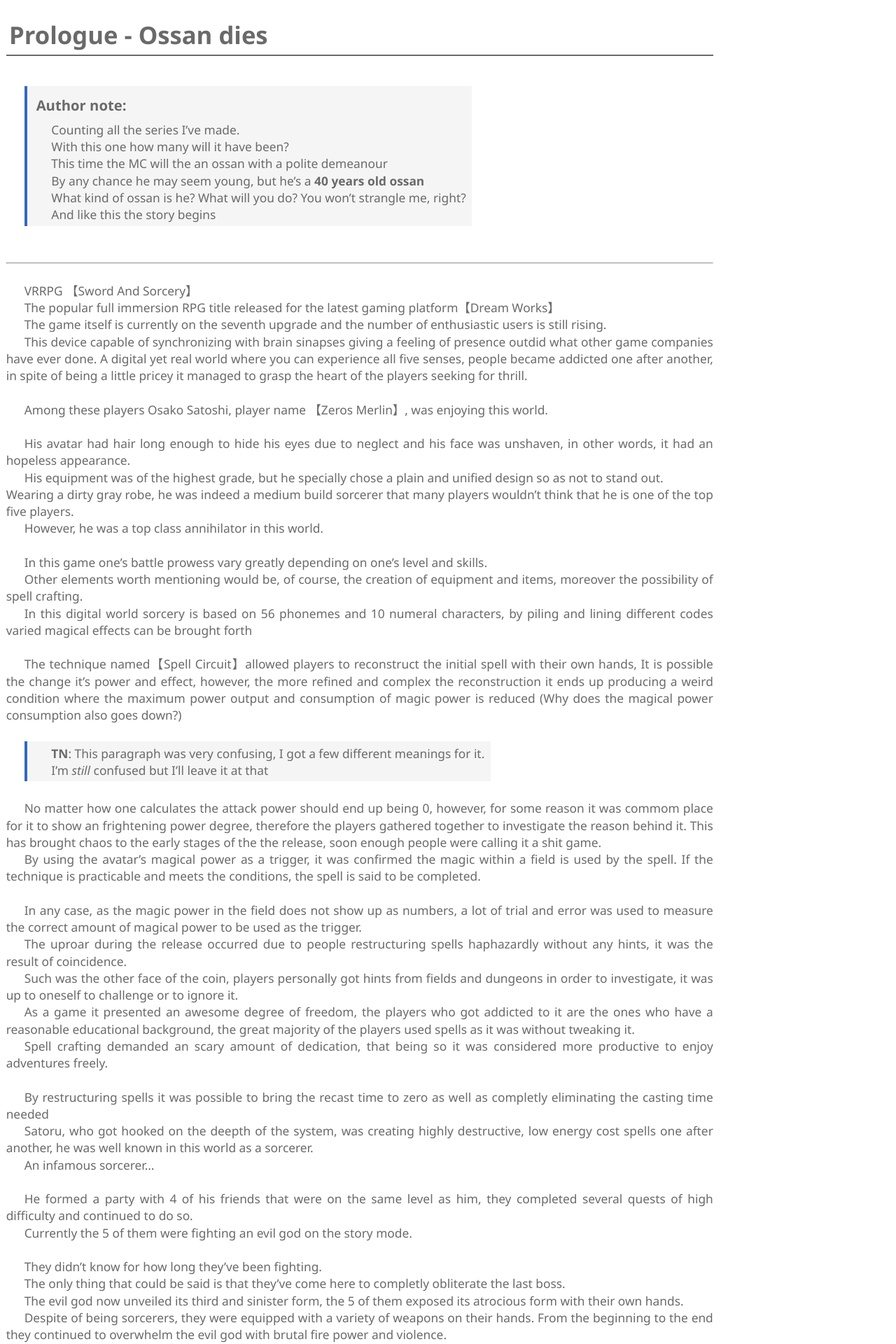
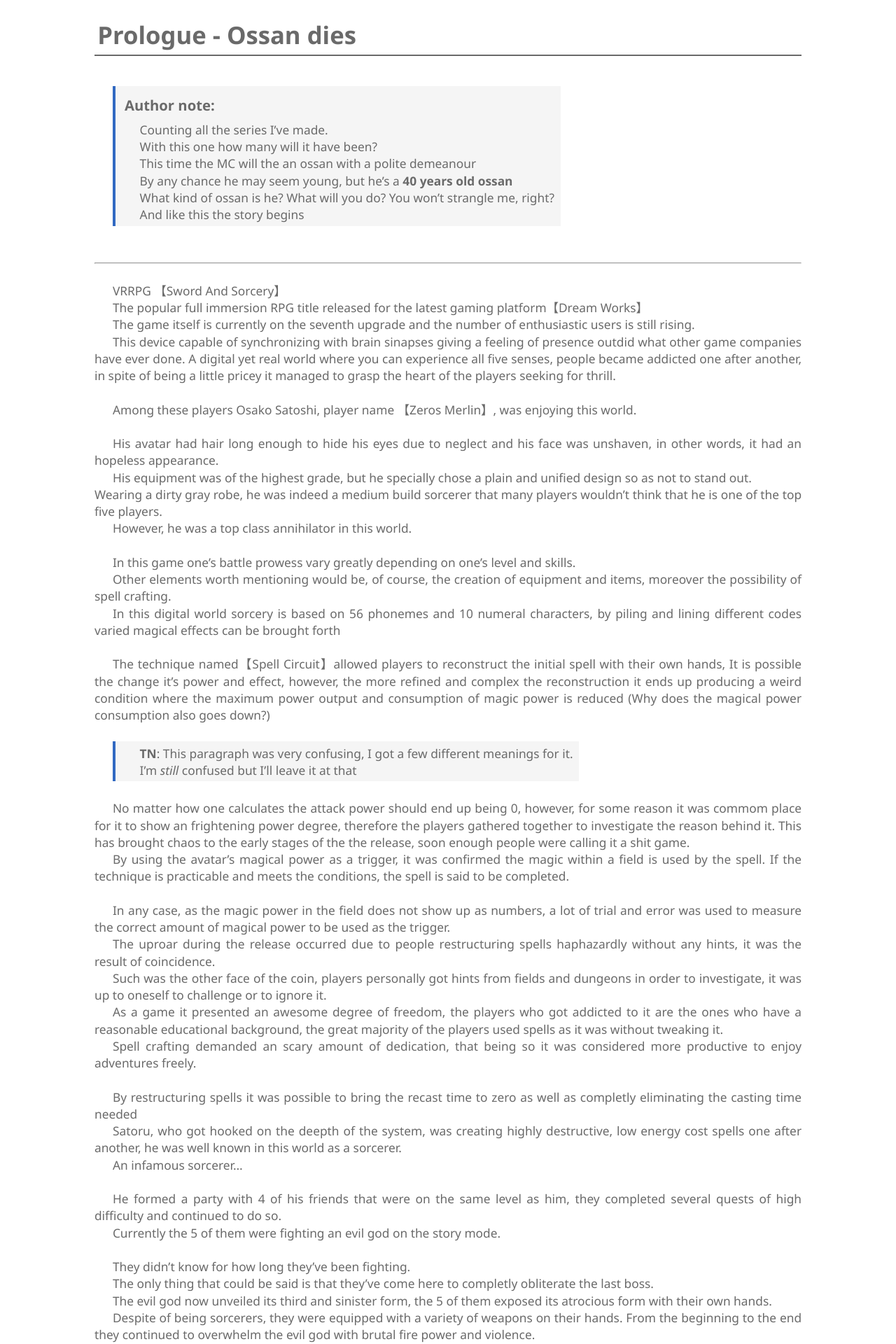
Before and after one commit to JoaoSilveira/arafoo, a Jekyll site: the page built from _chapters/0.md, in a window 1280 px wide. Shown: the top 1920 px of the page at 70% size. Built offline with Jekyll 4.4.1, drawn with Linux system fonts in a browser that asks for light colours.

Commit message:
update style

```diff
--- a/assets/css/main.scss
+++ b/assets/css/main.scss
@@ -16,10 +16,6 @@ $link-color: #275399;
   @include box-sizing(inherit);
   margin: 0;
   padding: 0;
-}
-
-.chapter-content {
-    width: 80%;
 }
 
 html {
@@ -78,3 +74,10 @@ p {
 hr {
   margin: 1.5em auto;
 }
+
+@media (min-width: 600px) {
+    .chapter-content {
+        width: 80%;
+        margin: 0 auto;
+    }
+}
```
